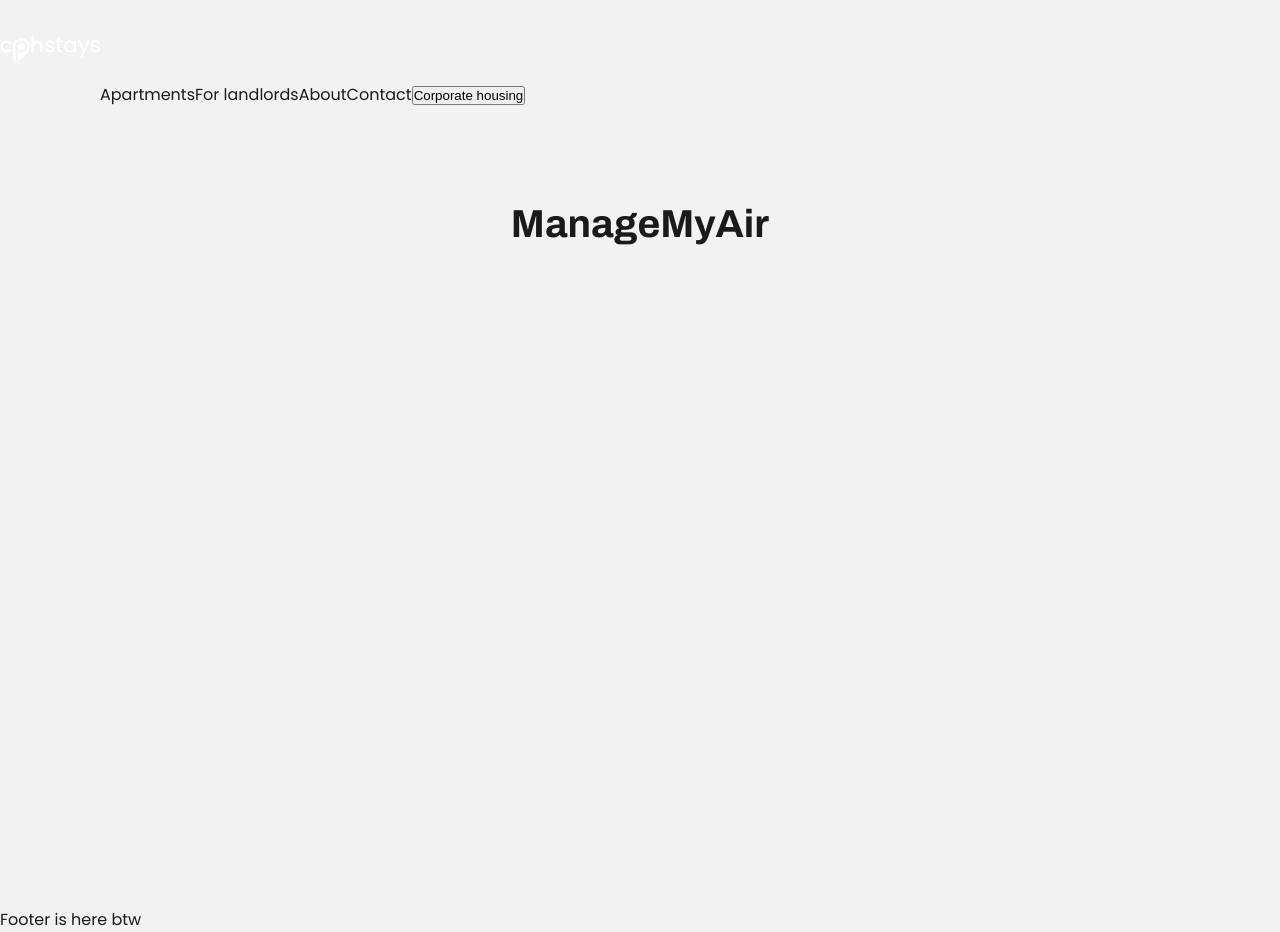
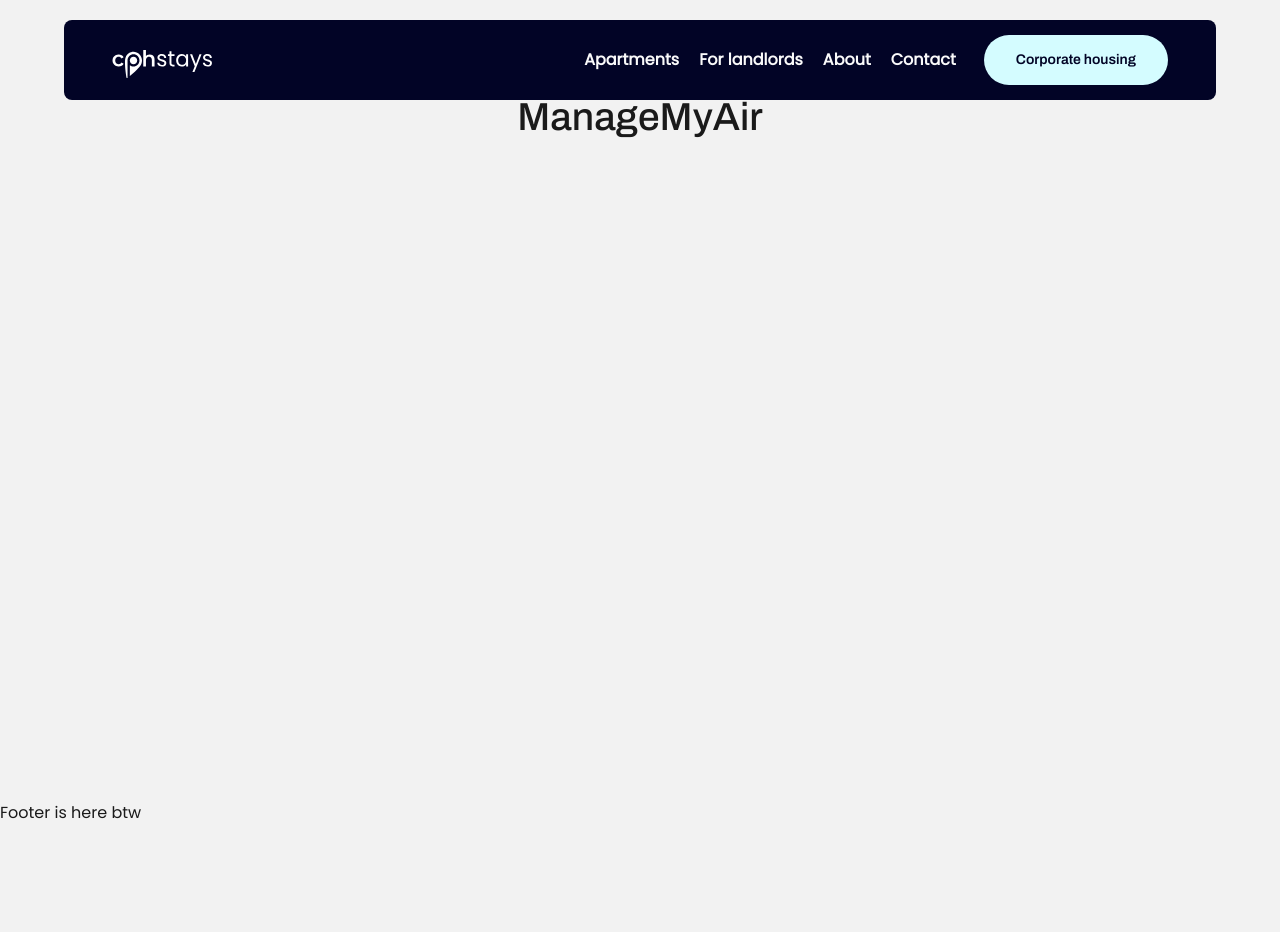
Before and after one commit to ReiSikk/cphstays-web, a Next.js app: page / in a window 1280 px wide. After the commit the page ends 825 px from the top, so only its background shows below. Built offline with nearby package versions, Linux system fonts and the light colour scheme.

Commit message:
useMediaQuery hook and burgermenu set up

```diff
--- a/app/about/page.jsx
+++ b/app/about/page.jsx
@@ -1,11 +1,11 @@
-import Link from 'next/link'
 import React from 'react'
 
 function page() {
   return (
     <>
-    <nav>About us navBar</nav>
-    <Link href="/">Home</Link>
+    <article>
+        <h1>About page here</h1>
+    </article>
     </>
   )
 }
--- /dev/null
+++ b/app/components/BurgerMenu.jsx
@@ -0,0 +1,24 @@
+import Link from 'next/link'
+import React from 'react'
+
+function BurgerMenu() {
+  return (
+    <nav>
+    <div id="menuToggle">
+      <input type="checkbox" />
+      <span></span>
+      <span></span>
+      <span></span>
+      <ul id="menu">
+        <Link href="/"><li>Home</li></Link>
+        <Link href="/apartments"><li>Apartments</li></Link>
+        <Link href="/landlords"><li>For landlords</li></Link>
+        <Link href="/about"><li>About</li></Link>
+        <Link href="/contact"><li>Contact</li></Link>
+      </ul>
+    </div>
+  </nav>
+  )
+}
+
+export default BurgerMenu
--- a/app/components/NavigationBar.jsx
+++ b/app/components/NavigationBar.jsx
@@ -1,14 +1,24 @@
-import React from 'react'
+"use client";
+import React, { useState } from 'react'
 import Link from 'next/link'
 import Image from 'next/image'
+import { useMediaQuery } from 'usehooks-ts'
+import BurgerMenu from './BurgerMenu';
+
 
 function NavigationBar() {
+  const matches = useMediaQuery("(max-width: 899px)");
   return (
     <>
     <nav>
+      <div className="nav-left">
        <Link href="/">
-        <Image src="/cphstays-logo.svg" alt="cphstays logo" width={100} height={100} />
+        <Image src="/cphstays-logo.svg" alt="cphstays logo" width={100} height={100} className="logo-img" />
         </Link>
+        </div>
+        {/* If screen is smaller than 899px reveal burgermenu */}
+        {matches ? <BurgerMenu/> :
+        <div className="nav-right">
        <Link href="/apartments">
           Apartments
         </Link>
@@ -21,9 +31,9 @@
         <Link href="/contact">
           Contact
         </Link>
-        <button>
-          <Link href="/corphousing">Corporate housing</Link>
-        </button>
+          <Link className="primary-btn" href="/corphousing">Corporate housing</Link>
+        </div>
+}
         </nav>
     </>
   )
--- a/app/globals.css
+++ b/app/globals.css
@@ -7,7 +7,11 @@
   --font-headings: 'Archivo', sans-serif;
   --font-poppins:  'Poppins', sans-serif;
   --color-background: #f2f2f2;
+  --color-primary: #fafafa;
+  --color-accent-blue: #D4FCFF;
   --color-body-text: #1a1a1a;
+  --color-darkblue: #020426;
+  --color-btn-hover: #020426;
   --fs-btn: 1rem;
   --fw-btn: '600'
 
@@ -35,6 +39,8 @@
   font-size: 100%;
   background: var(--color-background);
   color: var(--color-body-text);
+  max-width: 1920px;
+  margin: 0 auto;
 }
 
 a {
@@ -43,17 +49,17 @@
 }
 p {
   font-family: var(--font-p);
-  font-weight: '400';
+  font-weight: 400;
 }
 h1,h2,h3,h4,h5{
   font-family: var(--font-headings);
 }
 h1 {
-  font-weight: '700';
+  font-weight: 700;
   font-size: 3.052rem;
 }
 h2 {
-  font-weight:'500';
+  font-weight:500;
   font-size: 2.441rem;
 
 }
@@ -67,8 +73,215 @@
   font-size: 1.25rem;
 }
 h3,h4,h5 {
-  font-weight: '600';
+  font-weight: 600;
 }
+.primary-btn {
+  transition: all 0.3s ease;
+  display: flex;
+  align-items: center;
+  justify-content: center;
+  padding: 1rem 2rem;
+  background-color: var(--color-accent-blue);
+  font-family: var(--font-headings);
+font-style: normal;
+font-weight: 600;
+font-size: 14px;
+line-height: 18px;
+color: #020426;
+border-radius: 30px;
+}
+.primary-btn:hover {
+  background-color: var(--color-btn-hover);
+  color: var(--color-accent-blue);
+  cursor: pointer;
+}
+
+/* ? Burgmermenu starts here */
+#menuToggle
+{
+  display: block;
+  position: relative;
+  top: 50px;
+  left: 50px;
+
+  z-index: 1;
+
+  -webkit-user-select: none;
+  user-select: none;
+}
+
+#menuToggle a
+{
+  text-decoration: none;
+  color: #232323;
+
+  transition: color 0.3s ease;
+}
+
+#menuToggle a:hover
+{
+  color: tomato;
+}
+
+
+#menuToggle input
+{
+  display: block;
+  width: 40px;
+  height: 32px;
+  position: absolute;
+  top: -7px;
+  left: -5px;
+
+  cursor: pointer;
+
+  opacity: 0; /* hide this */
+  z-index: 2; /* and place it over the hamburger */
+
+  -webkit-touch-callout: none;
+}
+
+/*
+ * Just a quick hamburger
+ */
+#menuToggle span
+{
+  display: block;
+  width: 33px;
+  height: 4px;
+  margin-bottom: 5px;
+  position: relative;
+
+  background: #cdcdcd;
+  border-radius: 3px;
+
+  z-index: 1;
+
+  transform-origin: 4px 0px;
+
+  transition: transform 0.5s cubic-bezier(0.77,0.2,0.05,1.0),
+              background 0.5s cubic-bezier(0.77,0.2,0.05,1.0),
+              opacity 0.55s ease;
+}
+
+#menuToggle span:first-child
+{
+  transform-origin: 0% 0%;
+}
+
+#menuToggle span:nth-last-child(2)
+{
+  transform-origin: 0% 100%;
+}
+
+/*
+ * Transform all the slices of hamburger
+ * into a crossmark.
+ */
+#menuToggle input:checked ~ span
+{
+  opacity: 1;
+  transform: rotate(45deg) translate(-2px, -1px);
+  background: #232323;
+}
+
+/*
+ * But let's hide the middle one.
+ */
+#menuToggle input:checked ~ span:nth-last-child(3)
+{
+  opacity: 0;
+  transform: rotate(0deg) scale(0.2, 0.2);
+}
+
+/*
+ * Ohyeah and the last one should go the other direction
+ */
+#menuToggle input:checked ~ span:nth-last-child(2)
+{
+  transform: rotate(-45deg) translate(0, -1px);
+}
+
+/*
+ * Make this absolute positioned
+ * at the top left of the screen
+ */
+#menu
+{
+  position: absolute;
+  width: 300px;
+  margin: 100px 1000px 0 0px;
+  padding: 50px;
+  padding-top: 40px;
+
+  background: var(--color-background);
+  list-style-type: none;
+  -webkit-font-smoothing: antialiased;
+  /* to stop flickering of text in safari */
+
+  transform-origin: 0% 0%;
+  transform: translateX(100%);
+
+  transition: transform 0.5s cubic-bezier(0.77,0.2,0.05,1.0);
+}
+
+#menu li
+{
+  padding: 10px 0;
+  font-size: 22px;
+}
+
+/* Slide it in from the right */
+#menuToggle input:checked ~ ul {
+  transform: translateX(0);
+}
+/* ? Burgmermenu ends here */
+
+
+/* ?Navigation bar starts here */
+.logo-img {
+  height:fit-content;
+  max-height:28px;
+  max-width: 200px;
+  margin-top: 4px;
+}
+nav {
+display: flex;
+justify-content: space-between;
+align-items: center;
+padding: 1rem 3rem;
+position: fixed;
+margin-left: auto;
+margin-right: auto;
+left: 0;
+right: 0;
+max-width: 90vw;
+height: 5rem;
+top: 20px;
+background: #020426;
+border-radius: 8px;
+}
+nav .primary-btn {
+  margin-left: 0.5rem;
+}
+.nav-right {
+  display: flex;
+  gap: 1.25rem;
+  align-items: center;
+}
+.nav-left {
+  display: flex;
+align-self: center;
+}
+.nav-left a {
+  max-height:28px;
+}
+nav a {
+  color: var(--color-primary);
+  font-weight: 600;
+  line-height: 1.5rem;
+}
+/* ?Navigation bar ends here */
 
 @media (prefers-color-scheme: dark) {
   html {
--- a/package.json
+++ b/package.json
@@ -14,6 +14,7 @@
     "next": "13.4.1",
     "react": "18.2.0",
     "react-dom": "18.2.0",
-    "uikit": "^3.16.17"
+    "uikit": "^3.16.17",
+    "usehooks-ts": "^2.9.1"
   }
 }
```
Also changed, not shown: 1 other file (tests, documents, lock files or other folders).
